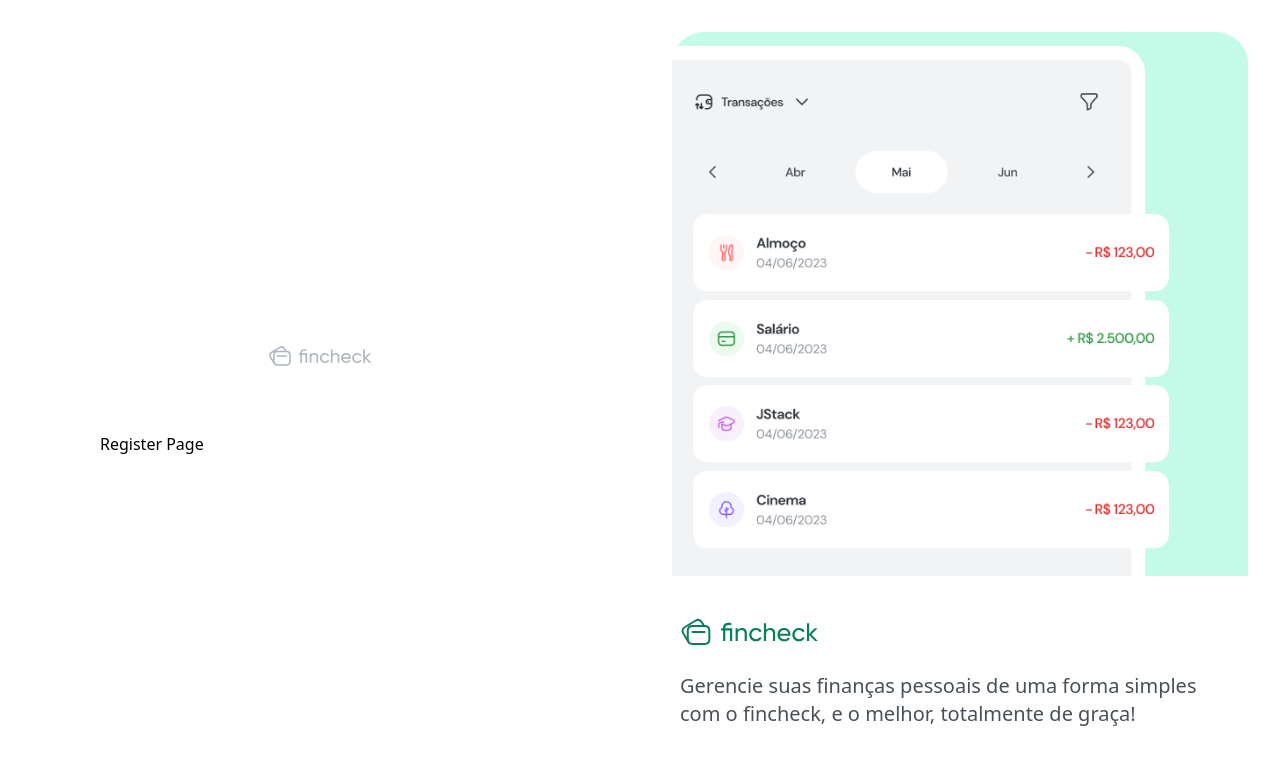
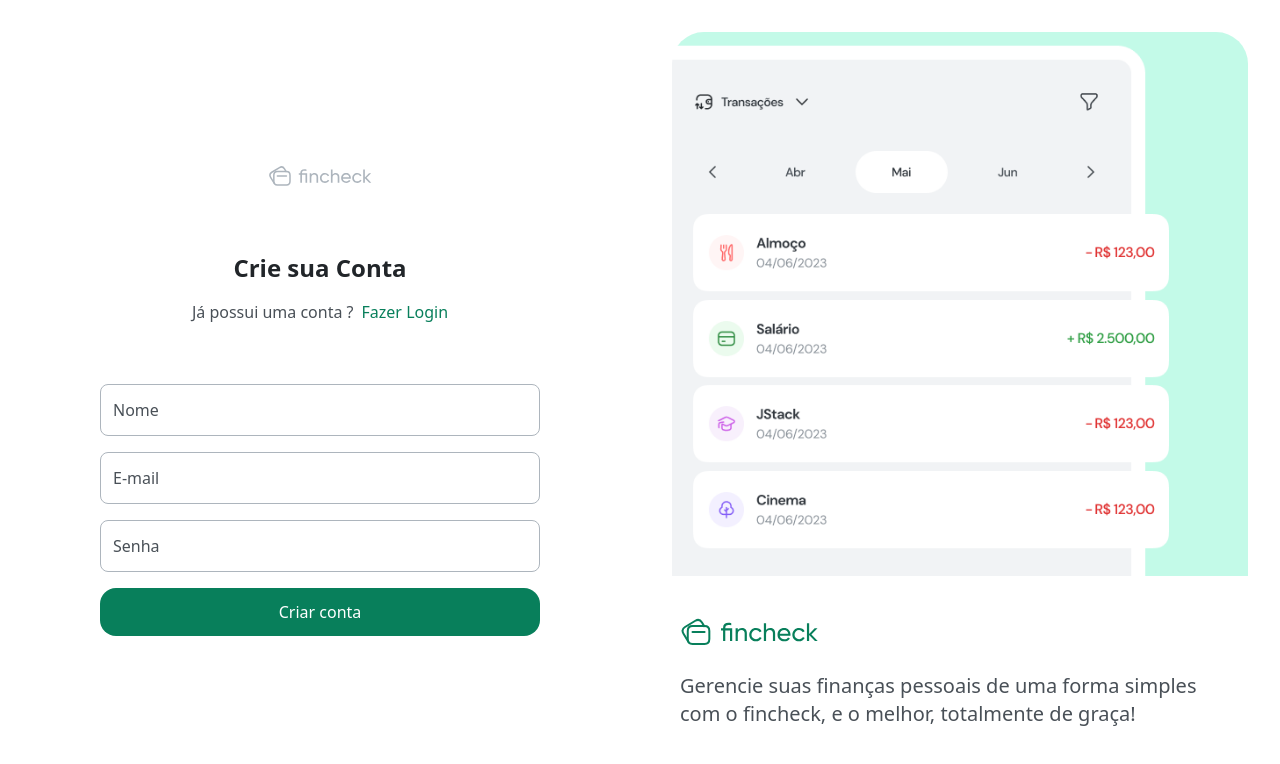
Before and after one commit to LeoAzzE/FINCHECK-FRONT, a React (Vite) app in the folder frontend/: page /register in a window 1280 px wide. Shown: the top 764 px of the page. Built offline with nearby package versions, Linux system fonts and the light colour scheme.

Commit message:
feat: layout login and register page

```diff
--- /dev/null
+++ b/frontend/src/view/components/Button.tsx
@@ -0,0 +1,13 @@
+/* eslint-disable @typescript-eslint/no-empty-object-type */
+import { ComponentProps } from "react";
+
+interface ButtonProps extends ComponentProps<"button"> {}
+
+export function Button(props: ButtonProps) {
+    return (
+        <button
+            {...props}
+            className="bg-teal-900 hover:bg-teal-800 disabled:cursor-not-allowed disabled:bg-gray-100 disabled:text-gray-400 px-6 h-12 rounded-2xl font-medium text-white transition-all "
+        ></button>
+    );
+}
--- a/frontend/src/view/components/input.tsx
+++ b/frontend/src/view/components/input.tsx
@@ -1,13 +1,28 @@
-/* eslint-disable @typescript-eslint/no-empty-object-type */
 import { ComponentProps } from "react";
 
-interface InputProps extends ComponentProps<"input"> {}
+interface InputProps extends ComponentProps<"input"> {
+    name: string;
+}
 
-export function Input(props: InputProps) {
+export function Input({ placeholder, name, id, ...props }: InputProps) {
+    const inputId = id ?? name;
+
     return (
-        <input
-            className="bg-white rounded-lg border border-gray-500 px-3 h-[52px] text-gray-800"
-            {...props}
-        />
+        <div className="relative">
+            <input
+                id={inputId}
+                name={name}
+                className="bg-white w-full rounded-lg border border-gray-500 px-3 h-[52px] text-gray-800 pt-4 peer placeholder-shown:pt-0 focus:border-gray-800 transition-all outline-none"
+                {...props}
+                placeholder=" "
+            />
+            <label
+                htmlFor={inputId}
+                className="absolute text-xs left-[13px] top-2 pointer-events-none text-gray-700 peer-placeholder-shown:text-base
+                peer-placeholder-shown:top-3.5 transition-all"
+            >
+                {placeholder}
+            </label>
+        </div>
     );
 }
--- a/frontend/src/view/pages/Login/index.tsx
+++ b/frontend/src/view/pages/Login/index.tsx
@@ -1,10 +1,11 @@
 import { Link } from "react-router-dom";
 import { Input } from "../../components/input";
+import { Button } from "../../components/Button";
 
 export function Login() {
     return (
-        <div>
-            <header className="flex flex-col items-center gap-4">
+        <>
+            <header className="flex flex-col items-center gap-4 text-center">
                 <h1 className="text-2xl font-bold text-gray-900 tracking-tighter-[-1px]">
                     Entre em sua conta
                 </h1>
@@ -21,12 +22,16 @@
                 </p>
             </header>
             <form className="mt-[60px] flex flex-col gap-4">
-                <Input type="email"></Input>
-                <Input type="password"></Input>
-                <button className="mt-2" type="submit">
+                <Input name="email" type="email" placeholder="E-mail"></Input>
+                <Input
+                    name="password"
+                    type="password"
+                    placeholder="Senha"
+                ></Input>
+                <Button type="submit" className="mt-2">
                     Entrar
-                </button>
+                </Button>
             </form>
-        </div>
+        </>
     );
 }
--- a/frontend/src/view/pages/Register/index.tsx
+++ b/frontend/src/view/pages/Register/index.tsx
@@ -1,3 +1,38 @@
+import { Link } from "react-router-dom";
+import { Button } from "../../components/Button";
+import { Input } from "../../components/input";
+
 export function Register() {
-  return <h1>Register Page</h1>
+    return (
+        <>
+            <header className="flex flex-col items-center gap-4 text-center">
+                <h1 className="text-2xl font-bold text-gray-900 tracking-tighter-[-1px]">
+                    Crie sua Conta
+                </h1>
+                <p className="space-x-2">
+                    <span className="text-gray-700 tracking-tighter-[-0.5px]">
+                        Já possui uma conta ?
+                    </span>
+                    <Link
+                        className=" tracking-tighter-[-0.5px] font-medium text-teal-900"
+                        to="/login"
+                    >
+                        Fazer Login
+                    </Link>
+                </p>
+            </header>
+            <form className="mt-[60px] flex flex-col gap-4">
+                <Input name="name" placeholder="Nome"></Input>
+                <Input name="email" type="email" placeholder="E-mail"></Input>
+                <Input
+                    name="password"
+                    type="password"
+                    placeholder="Senha"
+                ></Input>
+                <Button type="submit" className="mt-2">
+                    Criar conta
+                </Button>
+            </form>
+        </>
+    );
 }
```
